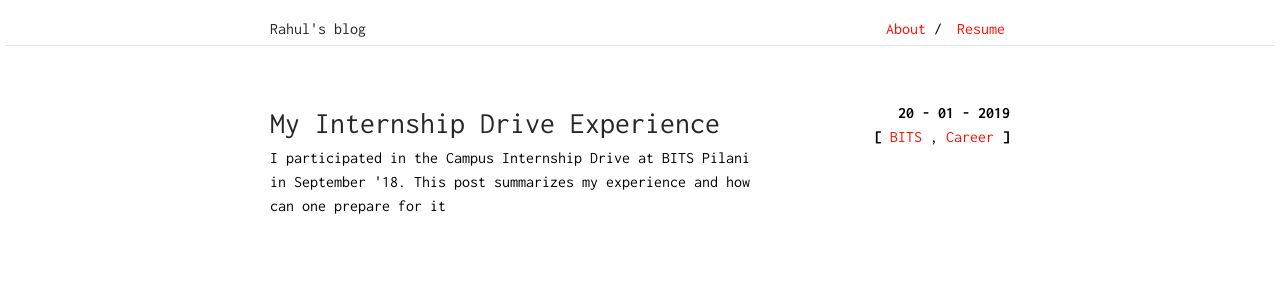
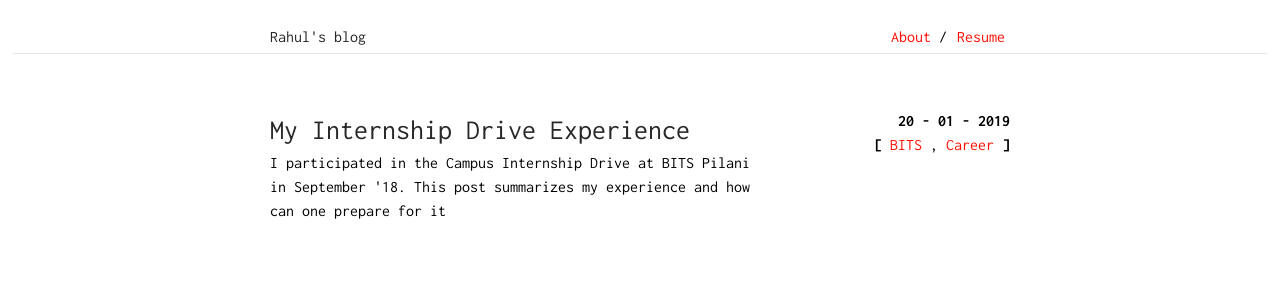
Before and after one commit to rhl-bthr/rhl-bthr.github.io, a Jekyll site: the page built from index.html, in a window 1280 px wide. Shown: the top 300 px of the page. Built offline with Jekyll 4.4.1, drawn with Linux system fonts in a browser that asks for light colours.

Commit message:
reformat css

```diff
--- a/_includes/head.html
+++ b/_includes/head.html
@@ -3,14 +3,8 @@
 
     <meta charset="utf-8">
     <meta name="viewport" content="width=device-width, initial-scale=1">
-    <meta name="author" content="{{ site.author }}">
     {% if page.url == "/404.html" %}<meta http-equiv="refresh" content="5; url=/">{% endif %}
-    {% if page.snippet %}{% assign desc = page.snippet %}
-    {% else %}{% assign desc = site.subtitle %}{% endif %}
-    {% if page.title %}{% assign title = page.title %}
-    {% else %}{% assign title = site.title %}{% endif %}
 
-    <meta name="description" content="{{ desc }}">
     <link href='https://fonts.googleapis.com/css?family=Inconsolata:400,700' rel='stylesheet' type='text/css'>
     <link rel="stylesheet" href="{{ site.baseurl }}/css/main.css">
     <link rel="icon" type="image/ico" href="{{site.url}}{{ site.baseurl }}/{{site.favicon_location}}">
--- a/_includes/navbar.html
+++ b/_includes/navbar.html
@@ -1,4 +1,4 @@
-<div class="navbar container">
+<div class="navbar">
     <a id="site-title" class="pull-left" href="{{ site.url }}{{ site.baseurl}}">{% if page.homepage %}Rahul's blog{% else %}&lt;&lt; Back to homepage{% endif %}</a>
     <ul id="navlist" class="pull-right navbar-ul">
         {% for x in site.navbar %}
--- a/_layouts/default.html
+++ b/_layouts/default.html
@@ -4,10 +4,10 @@
 {% include head.html %}
 
 <body>
-    <div class="wrapper">
-        {% include navbar.html %}
+    {% include navbar.html %}
+    <div class="container">
         <div class="page-title">{{page.title}}</div>
-        <div class="container content">
+        <div class="content">
             {{ content }}
         </div>
     </div>
--- a/css/main.scss
+++ b/css/main.scss
@@ -15,13 +15,7 @@
 
 // Basic
 
-html {
-    height: 100%;
-    margin: 0;
-    padding: 0;
-}
 body {
-    margin: 0;
     font-family: "Inconsolata";
     height: 100%;
 }
@@ -60,19 +54,14 @@
 // divs
 
 .pull-left {
-    display: inline-block;
     float: left;
 }
 .pull-right {
-    display: inline-block;
     float: right;
 }
 .container {
     max-width: $max-width;
     margin: auto;
-}
-.wrapper {
-    min-height: 100%;
 }
 
 // Navbar
@@ -82,17 +71,17 @@
     display: inline-block;
 }
 .navbar {
+    max-width: $max-width;
     padding: 20px 0 20px 0;
+    margin: auto;
 }
 .navbar-ul {
     display: inline-block;
     margin: 0;
-    // padding: 5px 0 5px 0;
-    margin-left: 20px;
 }
 .navbar-list {
     list-style-type: none;
-    margin: 0 5px 0 10px;
+    margin: 0 5px 0 5px;
 }
 
 // index
@@ -101,12 +90,11 @@
     max-width: 500px;
     color: #272727;
     display: inline-block;
-    font-size: 30px;
+    font-size: 28px;
 }
 .post-details{
     @extend .pull-right;
     text-align: right;
-    margin-left: 20px;
 }
 .post-snippet{
     max-width: 500px;
@@ -117,59 +105,14 @@
 
 .page-title{
     text-align: center;
-    font-size: xx-large;
+    font-size: 30px;
     font-weight: bold;
-    line-height: 2;
+    line-height: 1.5;
     margin-top: 30px;
 }
 .page-subtitle{
     text-align: center;
     margin-bottom: 15px;
-}
-
-
-// Mobile
-
-@media (max-width: 800px) {
-    .container {
-        max-width: $med-width;
-        transition: 0.3s ease all;
-    }
-}
-
-@media (max-width: 650px) {
-    .container {
-        max-width: 83%;
-    }
-    .navbar-ul {
-        margin-top: 5px;
-    }
-}
-
-@media (max-width: 500px) {
-	.navbar {
-		text-align: center;
-		padding: 20px 0px 0px 0px;
-	}
-	#site-title {
-		width: 100%;
-		float: none;
-	}
-	#navlist {
-		padding: 10px 0 10px 0;
-		margin: 0;
-		display: block;
-		float: none;
-		text-align: center;
-		width: 100%;
-	}
-	#navlist li.pull-left {
-        display: inline-block;
-		float: none;
-	}
-	#navlist li.navbar-list {
-		margin: 0;
-	}
 }
 
 span.red {
@@ -224,15 +167,6 @@
             padding: 0;
             margin: 0;
         }
-        @media (max-width: $small-width) {
-            img {
-                margin-top: -5px;
-            }
-        }
-    }
-    img {
-        text-align: center;
-        width: 100%;
     }
 }
 
```
